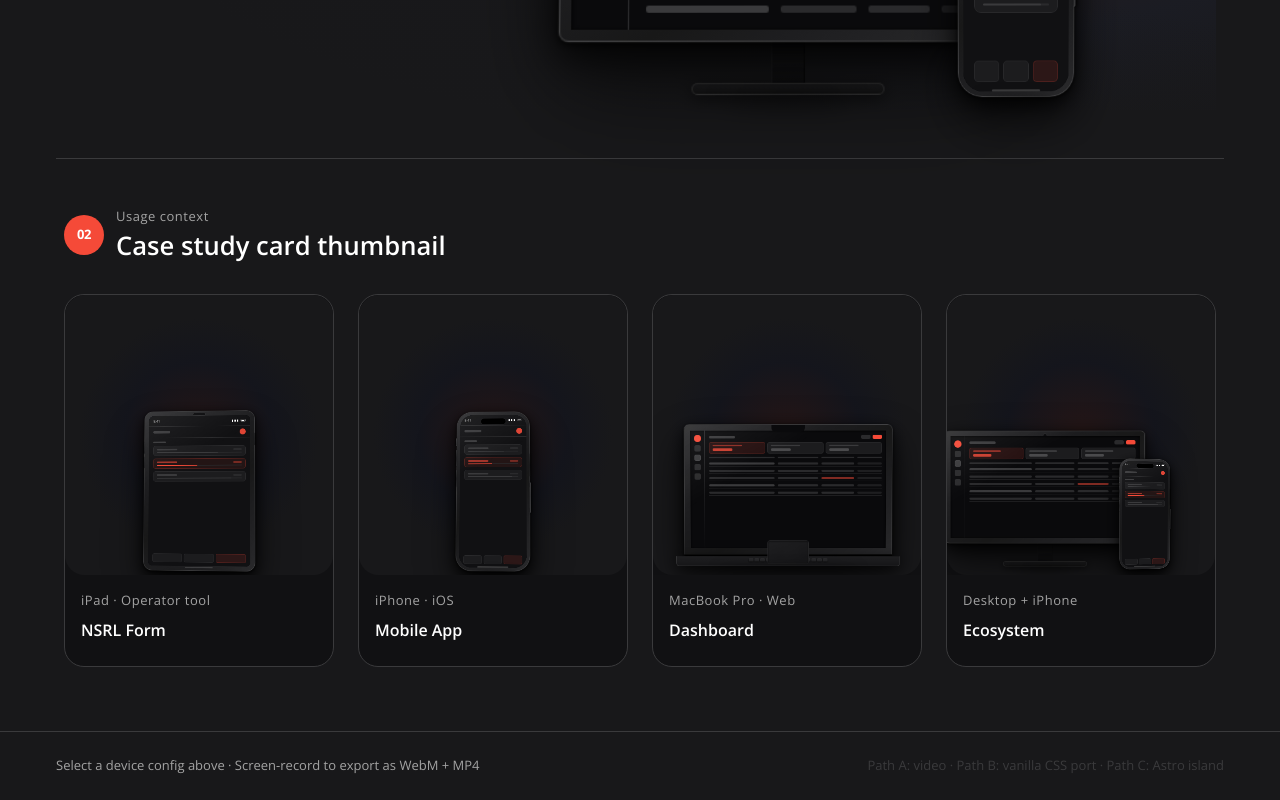
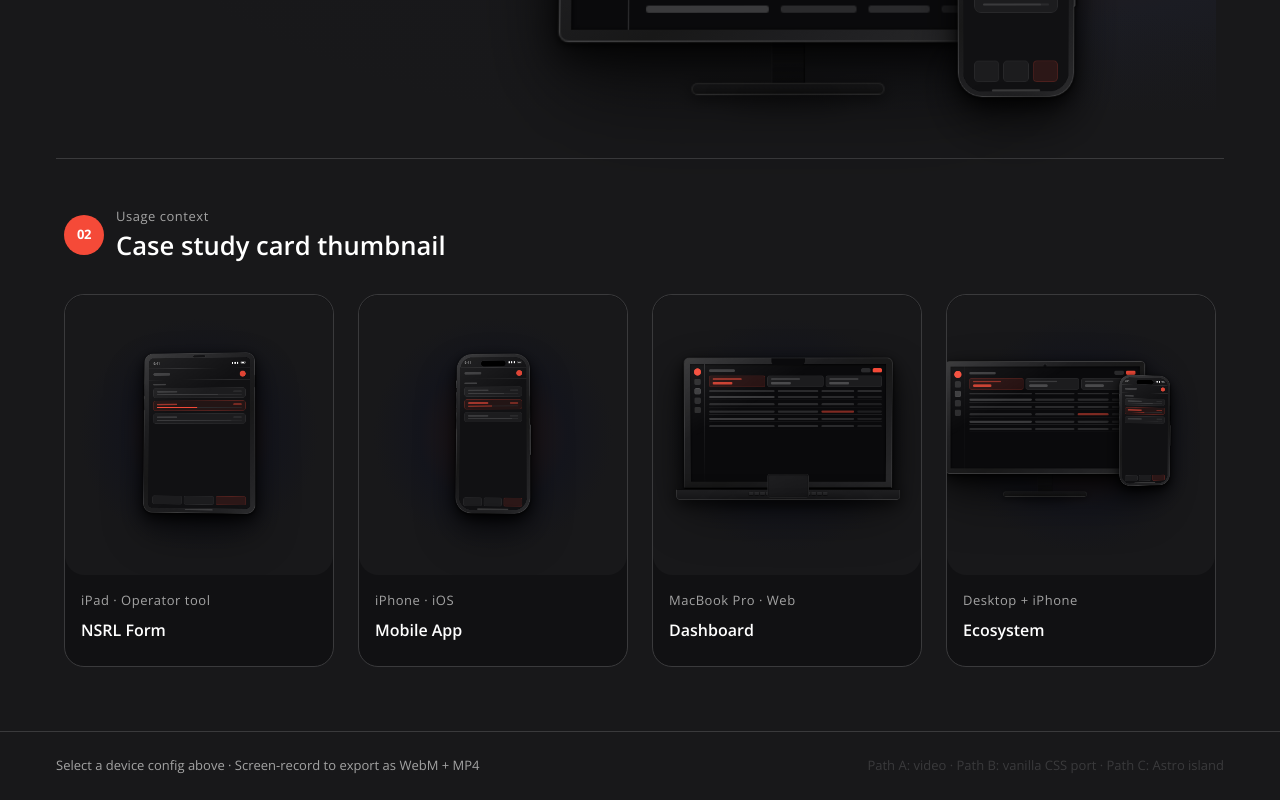
Before and after one commit to HelloEricPowellDesign/device-mockup-template, a React (Vite) app: page / in a window 1280 px wide. Shown: the part 645-1445 px from the top of the page. Built offline with nearby package versions, Linux system fonts and the light colour scheme; the HTML template or start-up script is replaced by a standard one.

Commit message:
prompt: 100

```diff
--- a/src/components/DeviceMockup.tsx
+++ b/src/components/DeviceMockup.tsx
@@ -306,13 +306,15 @@ function ScaledDevice({ device, size, role, animClass, animDelay = '0s', animDur
   const Comp = DEVICE_MAP[device];
   const nat = NATURAL[device];
 
+  const centered = size === 'card';
+
   return (
     <div style={{
       position: 'absolute',
-      bottom: 0,
-      left: '50%',
-      transform: `translateX(calc(-50% + ${nudgeX}px)) scale(${scale})`,
-      transformOrigin: 'center bottom',
+      ...(centered
+        ? { top: '50%', left: '50%', transform: `translate(calc(-50% + ${nudgeX}px), -50%) scale(${scale})`, transformOrigin: 'center center' }
+        : { bottom: 0,  left: '50%', transform: `translateX(calc(-50% + ${nudgeX}px)) scale(${scale})`,        transformOrigin: 'center bottom' }
+      ),
       width: nat.w,
       zIndex,
     }}>
```
